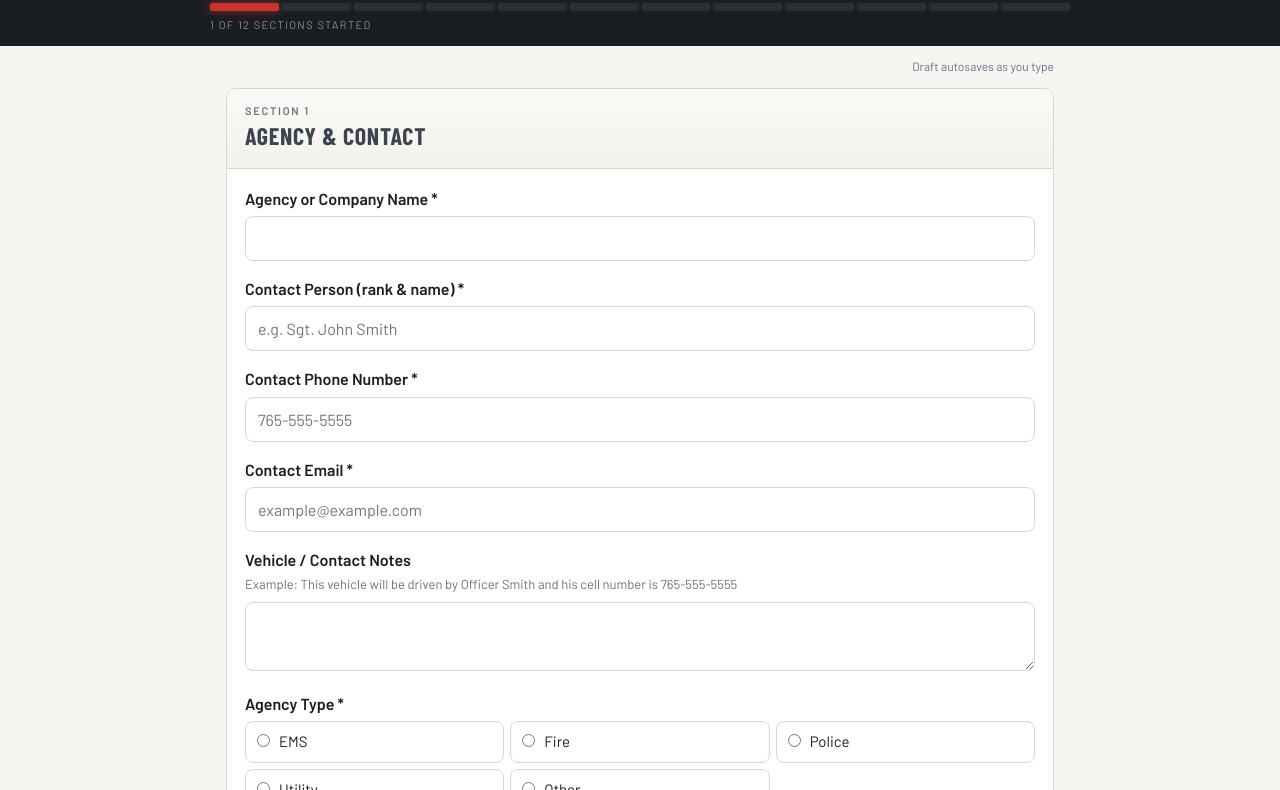
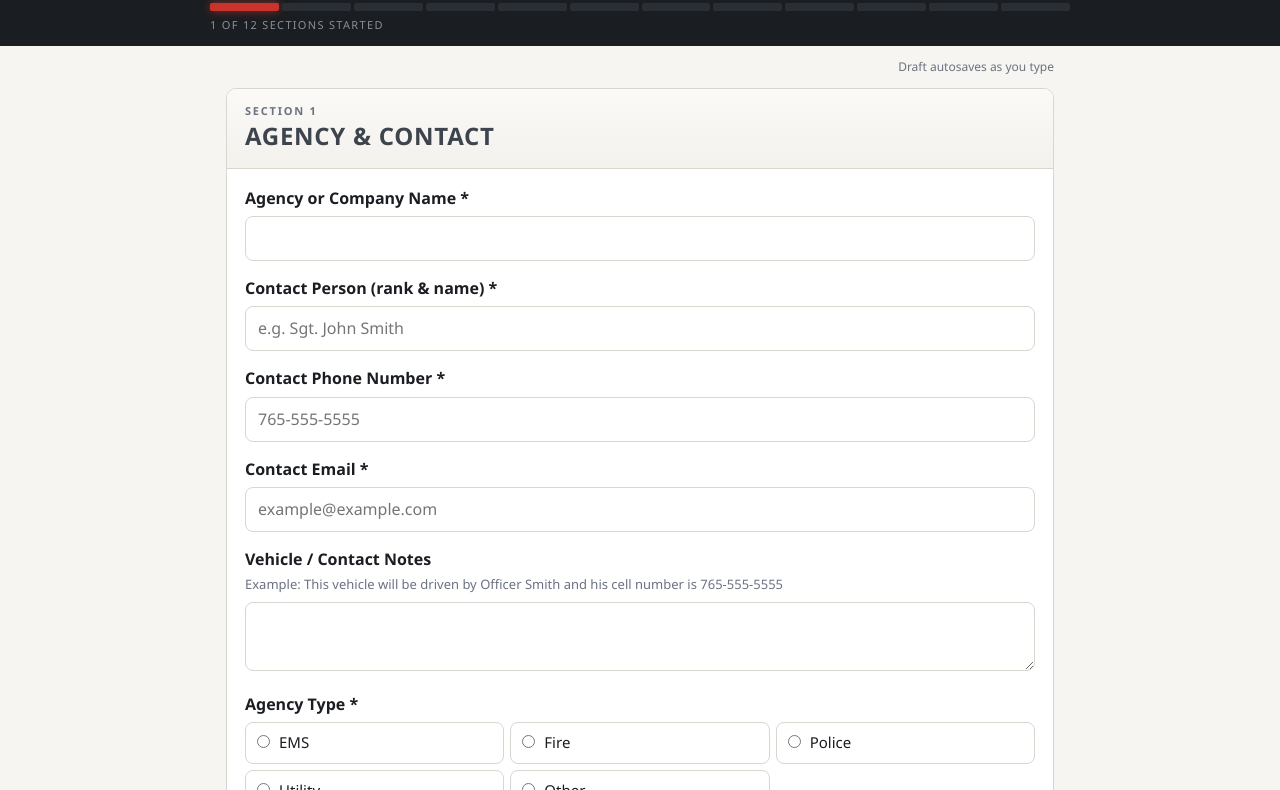
Before and after one commit to kent-wq/moo-build-form, a website: page index.html in a window 1280 px wide. Shown: the part 86-876 px from the top of the page. Drawn offline with nearby package versions, Linux system fonts and the light colour scheme.

Commit message:
Add files via upload

```diff
--- a/index.html
+++ b/index.html
@@ -4,8 +4,6 @@
 <meta charset="UTF-8">
 <meta name="viewport" content="width=device-width, initial-scale=1.0">
 <title>Move Over Outfitters — New Vehicle Build Form</title>
-<link rel="preconnect" href="https://fonts.googleapis.com">
-<link href="https://fonts.googleapis.com/css2?family=Barlow+Condensed:wght@600;700&family=Barlow:wght@400;500;600&display=swap" rel="stylesheet">
 <style>
 :root{
   --ink:#1A1D21; --paper:#F6F5F2; --panel:#FFFFFF; --line:#D9D6CF;
@@ -14,14 +12,14 @@
   --radius:10px;
 }
 *{box-sizing:border-box;margin:0;padding:0}
-body{font-family:'Barlow',system-ui,sans-serif;background:var(--paper);color:var(--ink);font-size:16px;line-height:1.45}
+body{font-family:'Leelawadee UI','Leelawadee','Segoe UI',system-ui,sans-serif;background:var(--paper);color:var(--ink);font-size:16px;line-height:1.45}
 header{background:var(--ink);color:#fff;padding:18px 16px 14px;position:sticky;top:0;z-index:50}
 .brand-row{display:flex;align-items:center;gap:12px}
 .logo-chip{background:#fff;border-radius:8px;padding:5px 10px;flex-shrink:0}
 .logo-chip img{height:46px;display:block}
 .head-inner{max-width:860px;margin:0 auto}
-.brand{font-family:'Barlow Condensed';font-weight:700;font-size:26px;letter-spacing:.06em;text-transform:uppercase}
-.brand span{color:var(--amber)}
+.brand{font-family:'Leelawadee UI','Leelawadee','Segoe UI',system-ui,sans-serif;font-weight:700;font-size:26px;letter-spacing:.06em;text-transform:uppercase}
+.brand span{color:#fff}
 .sub{font-size:13px;color:#B9BEC6;margin-top:2px}
 /* signature: lightbar progress strip */
 .lightbar{display:flex;gap:3px;margin-top:12px;height:8px}
@@ -34,7 +32,7 @@ section.card{background:var(--panel);border:1px solid var(--line);border-radius:
 section.card.hidden{display:none}
 .card-head{padding:14px 18px;border-bottom:1px solid var(--line);background:linear-gradient(#FBFAF8,#F3F1EC)}
 .eyebrow{font-size:11px;letter-spacing:.16em;text-transform:uppercase;color:var(--muted);font-weight:600}
-.card-head h2{font-family:'Barlow Condensed';font-size:24px;font-weight:700;letter-spacing:.03em;text-transform:uppercase;color:var(--steel)}
+.card-head h2{font-family:'Leelawadee UI','Leelawadee','Segoe UI',system-ui,sans-serif;font-size:24px;font-weight:700;letter-spacing:.03em;text-transform:uppercase;color:var(--steel)}
 .card-body{padding:18px}
 .field{margin-bottom:16px}
 .field:last-child{margin-bottom:0}
@@ -66,7 +64,7 @@ textarea{resize:vertical;min-height:64px}
 #summaryOut{white-space:pre-wrap;font-family:ui-monospace,Menlo,monospace;font-size:13px;background:#fff;border:1px solid var(--line);border-radius:8px;padding:14px;max-height:420px;overflow:auto;display:none;margin-top:12px}
 .missing{outline:2px solid var(--red);outline-offset:1px;background:#FDF3F2}
 #missingPanel{display:none;border:1px solid var(--amber);border-left:5px solid var(--amber);background:#FCF6E8;border-radius:8px;padding:14px;margin-bottom:14px}
-#missingPanel h3{font-family:'Barlow Condensed';font-size:19px;text-transform:uppercase;letter-spacing:.04em;color:#8A5A00;margin-bottom:8px}
+#missingPanel h3{font-family:'Leelawadee UI','Leelawadee','Segoe UI',system-ui,sans-serif;font-size:19px;text-transform:uppercase;letter-spacing:.04em;color:#8A5A00;margin-bottom:8px}
 .mi{padding:8px 0;border-bottom:1px dashed var(--line);font-size:14px}
 .mi:last-of-type{border-bottom:none}
 .mi b{display:block}
@@ -317,7 +315,7 @@ textarea{resize:vertical;min-height:64px}
   <div class="field reveal" id="truckSection">
     <label class="q">Trucks Only — Cab / Bed / Exterior Accessories</label>
     <div class="hint">Shown because your vehicle list includes a truck. Select anything you'd like on the quote.</div>
-    <div class="opts" data-check="truckAcc" data-options='["Tonneau Cover — Soft Roll-Up","Tonneau Cover — Hard Folding","Tonneau Cover — Retractable","Fiberglass Topper / Cap — numerous added options","Aluminum Topper / Cap — numerous added options","Spray-In Bed Liner","Drop-In Bed Liner / Bed Mat / BedRug","Bedslide / Cargo Slide","Decked Bed Organizer / Drawer System","Toolbox","Ladder / Utility Rack","Headache Rack / Cab Protector","Truck Side Steps / Running Boards","Bed Lighting","Tailgate Seal Kit","Bed Extender","Trailer Hitch / Towing Accessories","Mud Flaps / Fender Flares","None","Other"]'></div>
+    <div class="opts" data-check="truckAcc" data-options='["Tonneau Cover — Soft Roll-Up","Tonneau Cover — Hard Folding","Tonneau Cover — Retractable","Fiberglass Topper / Cap — numerous added options","Aluminum Topper / Cap — numerous added options","Spray-In Bed Liner","Drop-In Bed Liner / Bed Mat / BedRug","Bedslide / Cargo Slide","Decked Bed Organizer / Drawer System","Toolbox","Ladder / Utility Rack","Headache Rack / Cab Protector","Truck Side Steps / Running Boards","Bed Lighting","Tailgate Seal Kit","Bed Extender","MultiPro / Multi-Flex Tailgate (GMC / Chevrolet factory option)","RamBox Bed Storage (Ram factory option)","Trailer Hitch / Towing Accessories","Mud Flaps / Fender Flares","None","Other"]'></div>
     <div class="reveal" data-show="truckAcc~Other"><input type="text" id="truckAccOther"></div></div>
 </div></section>
 
@@ -425,6 +423,16 @@ function paint(){
     el.classList.toggle('open',open);
   });
   $('#truckSection').classList.toggle('open',VEH.some(v=>v.body==='Truck'));
+  // make-specific truck options
+  const truckMake=mks=>VEH.some(v=>v.body==='Truck'&&mks.includes(v.make));
+  $$('[name="truckAcc"]').forEach(i=>{
+    let show=null;
+    if(i.value.startsWith('MultiPro'))show=truckMake(['Chevrolet','GMC']);
+    if(i.value.startsWith('RamBox'))show=truckMake(['Ram']);
+    if(show===null)return;
+    i.closest('.opt').style.display=show?'':'none';
+    if(!show)i.checked=false;
+  });
   $('#ptk9').classList.toggle('hidden',!(val('agencyType')==='Police'||(val('use')||[]).includes('K9 Unit')));
   // police-only options
   const isPolice=val('agencyType')==='Police';
```
